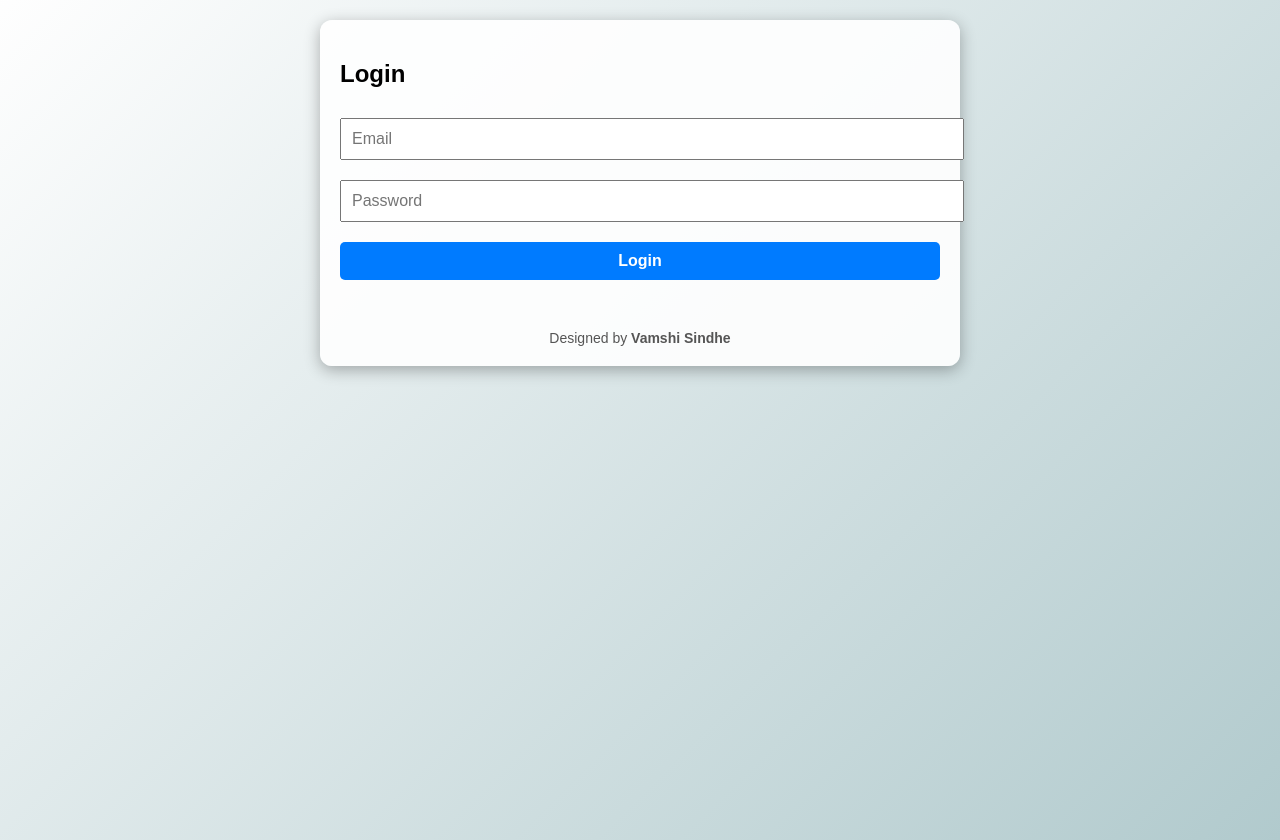
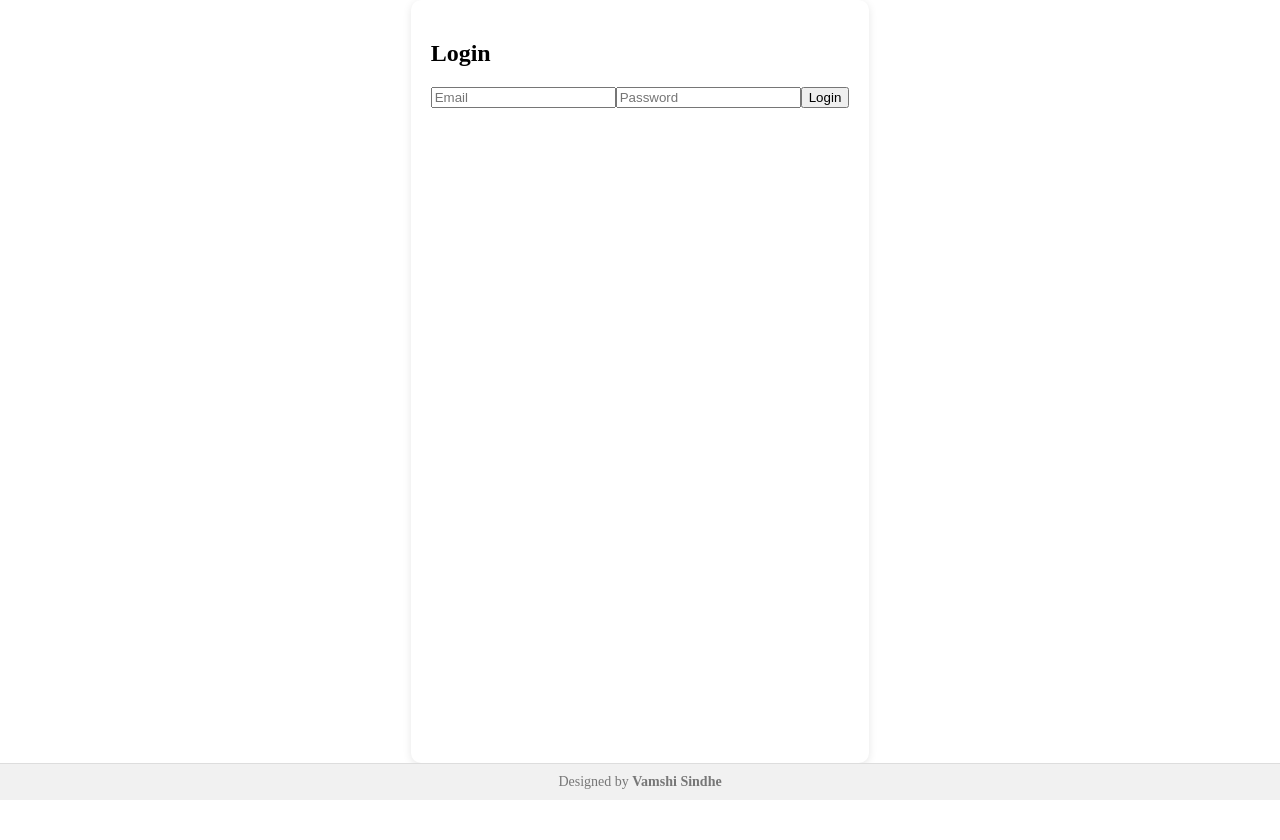
Before and after one commit to vamshisindhe/mern-banking-frontend, a React (Create React App) app: page / in a window 1280 px wide. After the commit the page ends 800 px from the top, so only its background shows below. Built offline with nearby package versions, Linux system fonts and the light colour scheme.

Commit message:
Initial commit - frontend

```diff
--- a/src/App.css
+++ b/src/App.css
@@ -1,39 +1,30 @@
-body {
+html, body, .app-container {
+  height: 100%;
   margin: 0;
-  font-family: 'Arial', sans-serif;
-  background: linear-gradient(135deg, #ecedec09, #b1cacd);
-  color: white;
+}
+
+.app-container {
+  display: flex;
+  flex-direction: column;
+  justify-content: space-between;
   min-height: 100vh;
-  padding: 20px;
 }
 
 .App {
+  flex: 1;
   max-width: 600px;
   margin: auto;
-  background: rgba(255, 255, 255, 0.9);
-  color: #000;
   padding: 20px;
-  border-radius: 12px;
-  box-shadow: 0 4px 16px rgba(0, 0, 0, 0.3);
+  background: white;
+  border-radius: 10px;
+  box-shadow: 0 2px 8px rgba(0, 0, 0, 0.1);
 }
 
-input, select, button {
-  width: 100%;
-  padding: 10px;
-  margin-top: 10px;
-  margin-bottom: 10px;
-  font-size: 16px;
+.footer {
+  text-align: center;
+  padding: 10px 0;
+  color: #777;
+  font-size: 14px;
+  background: #f1f1f1;
+  border-top: 1px solid #ddd;
 }
-
-button {
-  background-color: #007bff;
-  border: none;
-  color: white;
-  font-weight: bold;
-  border-radius: 5px;
-  cursor: pointer;
-}
-
-button:hover {
-  background-color: #0056b3;
-}
--- a/src/App.js
+++ b/src/App.js
@@ -36,7 +36,6 @@ function App() {
       const res = await axios.get(`${API_BASE}/api/transactions/${user._id}`);
       setTransactions(res.data);
 
-      // Refresh user balance
       const updatedUser = await axios.post(`${API_BASE}/api/users/login`, {
         email,
         password,
@@ -61,6 +60,7 @@ function App() {
   };
 
   return (
+    <div className="app-container">
       <div className="App">
         {!user ? (
           <div>
@@ -106,8 +106,9 @@ function App() {
             </ul>
           </div>
         )}
+      </div>
 
-      <footer style={{ marginTop: '40px', textAlign: 'center', color: '#555', fontSize: '14px' }}>
+      <footer className="footer">
         Designed by <strong>Vamshi Sindhe</strong>
       </footer>
     </div>
```
Lines whose indentation alone changed are shown as unchanged.
